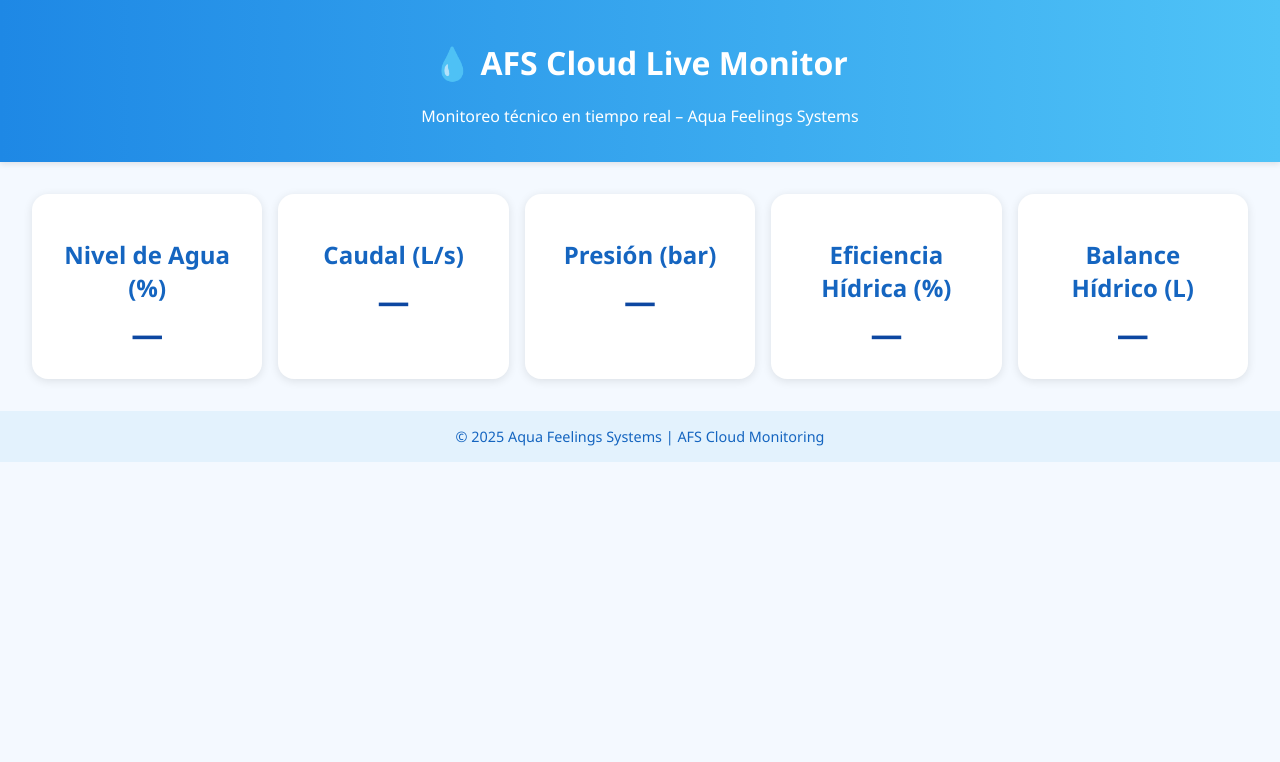
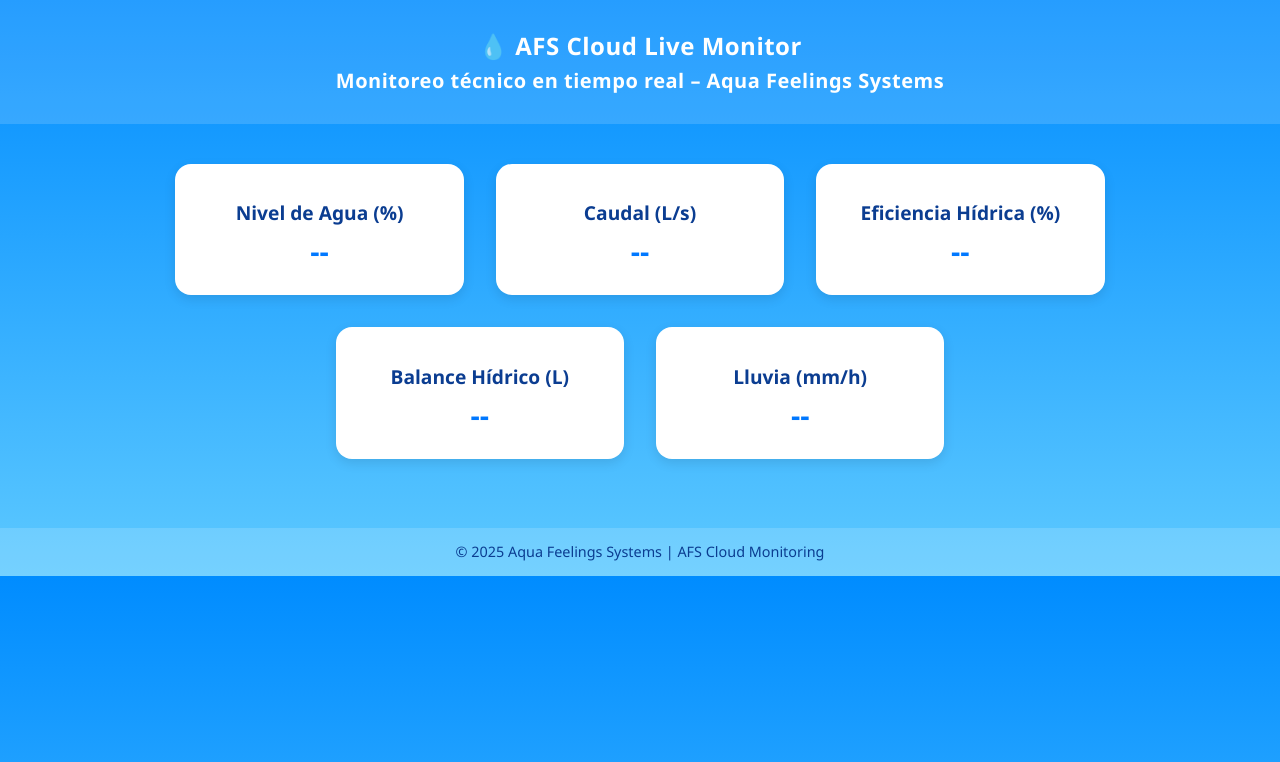
Before and after one commit to Vicente1007/AfsCloudMonitor, a Flask app: page / in a window 1280 px wide. Shown: the top 762 px of the page. Run offline with Flask 3, Linux system fonts and the light colour scheme; data that the repository does not hold is empty.

Commit message:
Update dashboard.html

```diff
--- a/templates/dashboard.html
+++ b/templates/dashboard.html
@@ -1,36 +1,128 @@
+
 <!DOCTYPE html>
 <html lang="es">
 <head>
-  <meta charset="UTF-8" />
-  <title>AFS Cloud Live Monitor</title>
-  <link rel="stylesheet" href="{{ url_for('static', filename='style.css') }}">
-  <script>
-    async function actualizarDatos() {
-      const res = await fetch("/data");
-      const datos = await res.json();
-      for (const k in datos) {
-        const el = document.getElementById(k);
-        if (el) el.textContent = datos[k] !== null ? datos[k] : "—";
-      }
-    }
-    setInterval(actualizarDatos, 5000);
-    window.onload = actualizarDatos;
-  </script>
+    <meta charset="UTF-8">
+    <meta name="viewport" content="width=device-width, initial-scale=1.0">
+    <title>💧 AFS Cloud Live Monitor</title>
+    <style>
+        body {
+            font-family: 'Segoe UI', Tahoma, Geneva, Verdana, sans-serif;
+            background: linear-gradient(180deg, #008CFF, #5DC9FF);
+            margin: 0;
+            color: #0B3D91;
+            text-align: center;
+        }
+        header {
+            background-color: rgba(255, 255, 255, 0.15);
+            padding: 1.2em 0;
+            color: #fff;
+            font-weight: 600;
+            font-size: 1.5em;
+            letter-spacing: 0.5px;
+        }
+        h1 {
+            margin: 0;
+            font-size: 1.6em;
+        }
+        main {
+            display: flex;
+            flex-wrap: wrap;
+            justify-content: center;
+            padding: 1.5em;
+        }
+        .card {
+            background: white;
+            border-radius: 16px;
+            box-shadow: 0 4px 12px rgba(0, 0, 0, 0.1);
+            width: 250px;
+            margin: 1em;
+            padding: 1.2em;
+            transition: transform 0.2s ease, box-shadow 0.2s ease;
+        }
+        .card:hover {
+            transform: translateY(-4px);
+            box-shadow: 0 8px 18px rgba(0, 0, 0, 0.15);
+        }
+        .card h2 {
+            color: #0B3D91;
+            font-size: 1.2em;
+            margin-bottom: 0.3em;
+        }
+        .card p {
+            font-size: 1.8em;
+            font-weight: 600;
+            color: #0078FF;
+            margin: 0.2em 0;
+        }
+        footer {
+            background-color: rgba(255, 255, 255, 0.15);
+            color: #0B3D91;
+            padding: 1em;
+            font-size: 0.9em;
+            margin-top: 2em;
+        }
+        @media (max-width: 768px) {
+            .card { width: 90%; }
+        }
+    </style>
 </head>
+
 <body>
-  <header>
-    <h1>💧 AFS Cloud Live Monitor</h1>
-    <p>Monitoreo técnico en tiempo real – Aqua Feelings Systems</p>
-  </header>
+    <header>
+        💧 AFS Cloud Live Monitor <br>
+        <small>Monitoreo técnico en tiempo real – Aqua Feelings Systems</small>
+    </header>
 
-  <main class="grid">
-    <section class="card"><h2>Nivel de Agua (%)</h2><p id="nivel_agua">—</p></section>
-    <section class="card"><h2>Caudal (L/s)</h2><p id="caudal">—</p></section>
-    <section class="card"><h2>Presión (bar)</h2><p id="presion">—</p></section>
-    <section class="card"><h2>Eficiencia Hídrica (%)</h2><p id="eficiencia">—</p></section>
-    <section class="card"><h2>Balance Hídrico (L)</h2><p id="balance_hidrico">—</p></section>
-  </main>
+    <main>
+        <div class="card">
+            <h2>Nivel de Agua (%)</h2>
+            <p id="nivel_agua">--</p>
+        </div>
 
-  <footer>© 2025 Aqua Feelings Systems | AFS Cloud Monitoring</footer>
+        <div class="card">
+            <h2>Caudal (L/s)</h2>
+            <p id="caudal">--</p>
+        </div>
+
+        <div class="card">
+            <h2>Eficiencia Hídrica (%)</h2>
+            <p id="eficiencia">--</p>
+        </div>
+
+        <div class="card">
+            <h2>Balance Hídrico (L)</h2>
+            <p id="balance_hidrico">--</p>
+        </div>
+
+        <div class="card">
+            <h2>Lluvia (mm/h)</h2>
+            <p id="lluvia">--</p>
+        </div>
+    </main>
+
+    <footer>
+        © 2025 Aqua Feelings Systems | AFS Cloud Monitoring
+    </footer>
+
+    <script>
+        async function actualizarDatos() {
+            try {
+                const res = await fetch('/data');
+                const data = await res.json();
+
+                document.getElementById('nivel_agua').textContent = data.nivel_agua ?? '--';
+                document.getElementById('caudal').textContent = data.caudal ?? '--';
+                document.getElementById('eficiencia').textContent = data.eficiencia ?? '--';
+                document.getElementById('balance_hidrico').textContent = data.balance_hidrico ?? '--';
+                document.getElementById('lluvia').textContent = data.lluvia ?? '--';
+            } catch (err) {
+                console.error('Error al obtener datos:', err);
+            }
+        }
+
+        actualizarDatos();
+        setInterval(actualizarDatos, 5000); // Actualiza cada 5 segundos
+    </script>
 </body>
 </html>
```
